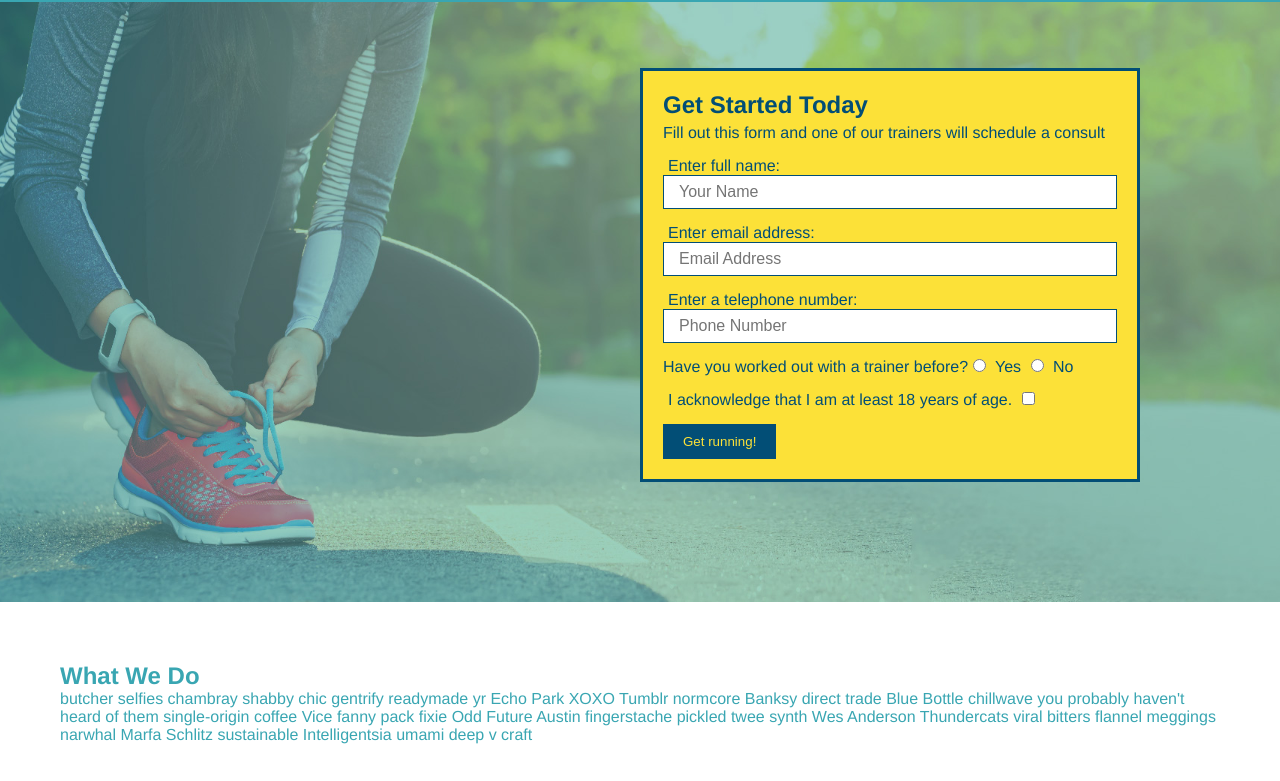
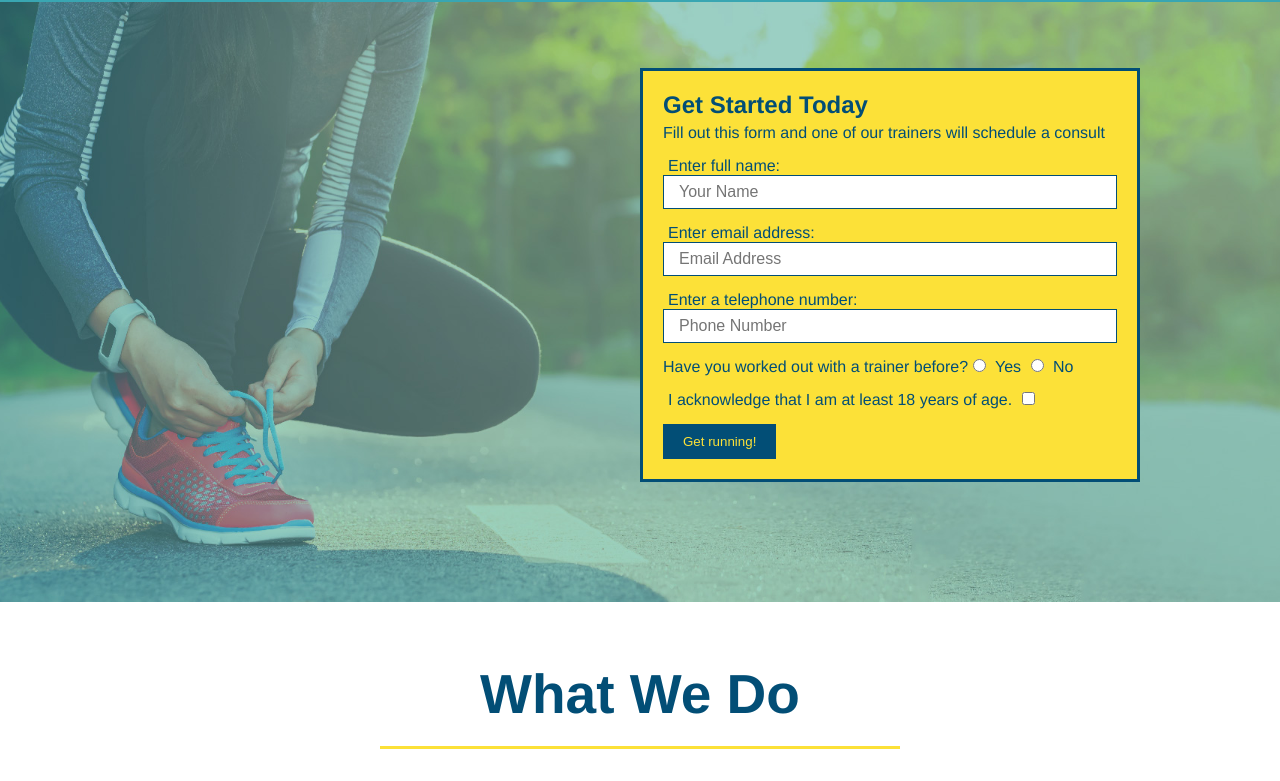
Before and after one commit to hbodang/run-buddy, a plain HTML site: page index.html in a window 1280 px wide. Shown: the part 80-861 px from the top of the page. Drawn offline with Linux system fonts and the light colour scheme.

Commit message:
styled what we do section

```diff
--- a/assets/css/style.css
+++ b/assets/css/style.css
@@ -139,3 +139,28 @@ section
     padding: 10px 20px;
     font-size: 16 px;
 }
+
+.intro
+{
+    text-align: center;
+}
+
+.intro h2
+{
+    display: inline-block;
+    font-size: 55px;
+    color: #024e76;
+    margin-bottom: 35px;
+    padding: 0 100px 20px 100px;
+    border-bottom: 3px solid;
+    border-color: #fce138;
+}
+
+.intro p
+{
+    line-height: 1.7;
+    color: #39a6b2;
+    width: 80%;
+    font-size: 20px;
+    margin: 0 auto;
+}
--- a/index.html
+++ b/index.html
@@ -65,7 +65,7 @@
         </section>
 
         <!-- "What We Do" Section -->
-        <section id="what-we-do">
+        <section id="what-we-do" class="intro">
             <h2>What We Do</h2>
             <p>
                 butcher selfies chambray shabby chic gentrify readymade yr Echo Park XOXO Tumblr normcore Banksy direct trade Blue Bottle chillwave you probably haven't heard of them single-origin coffee Vice fanny pack fixie Odd Future Austin fingerstache pickled twee synth Wes Anderson Thundercats viral bitters flannel meggings narwhal Marfa Schlitz sustainable Intelligentsia umami deep v craft
```
